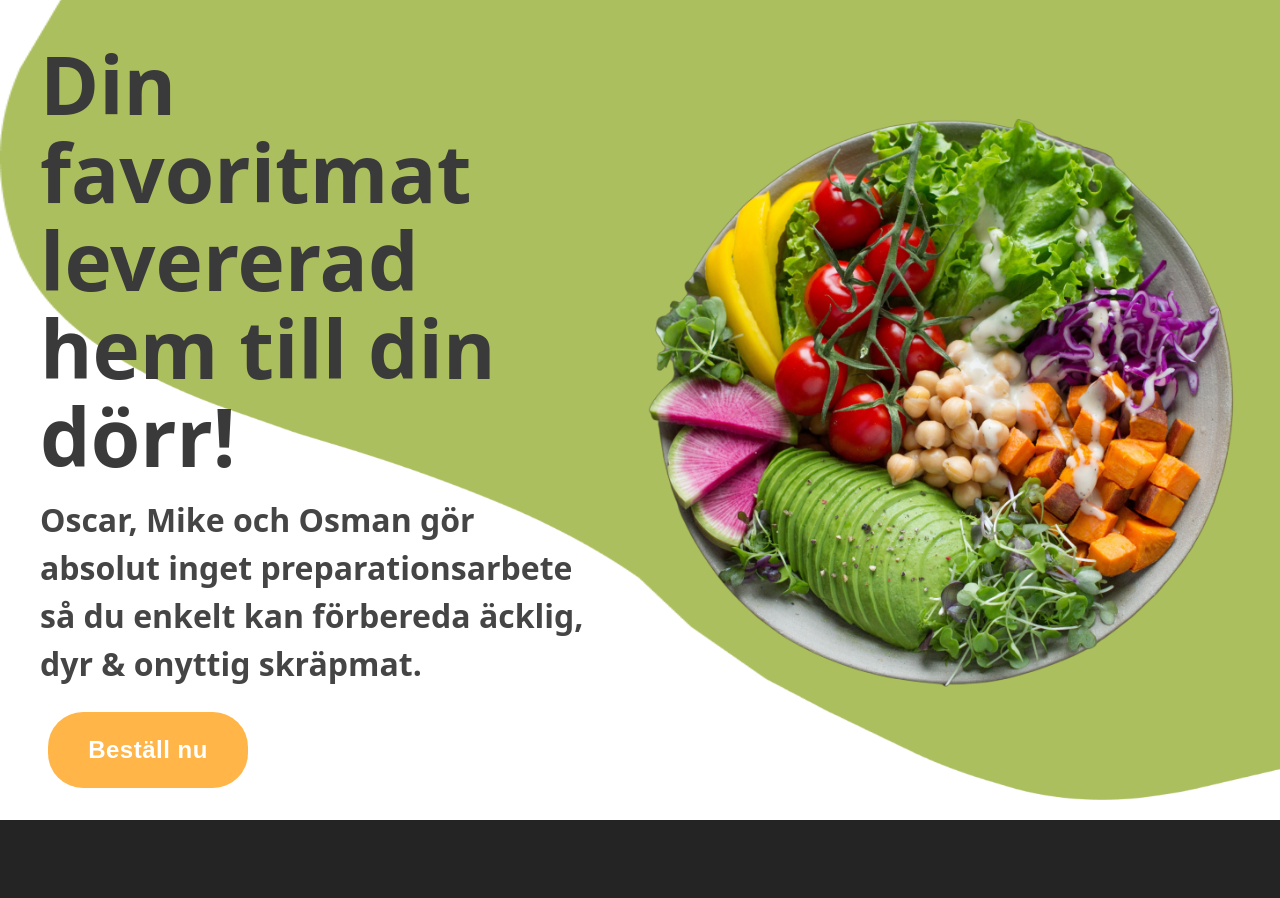
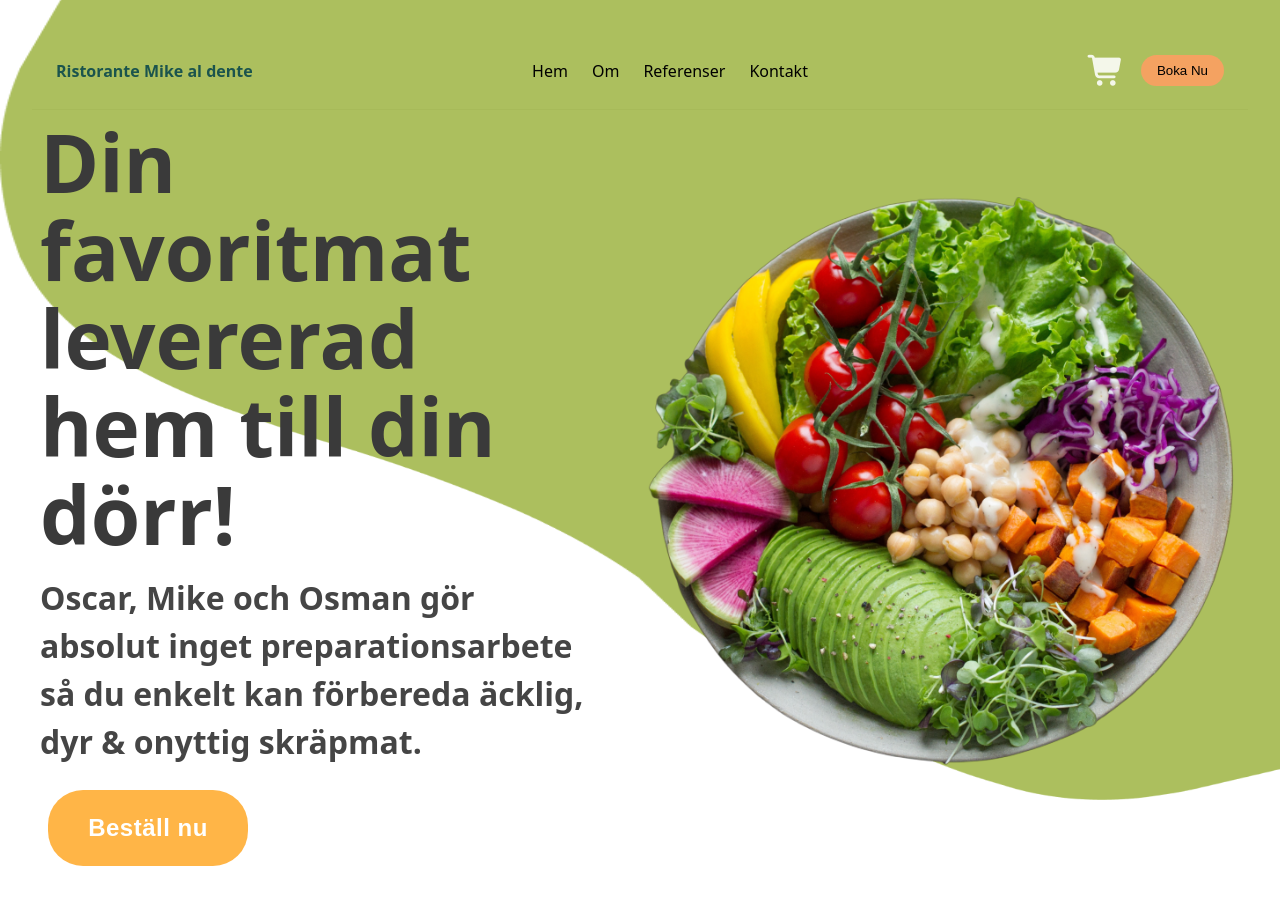
Before and after one commit to OscarTaberman/systementorfood, a React (Vite) app: page / in a window 1280 px wide. Before the commit the page ends 820 px from the top, so only its background shows below. Built offline with nearby package versions, Linux system fonts and the light colour scheme.

Commit message:
added cart icon and hover effects, nu ska den fkn funka

```diff
--- a/index.html
+++ b/index.html
@@ -5,6 +5,7 @@
     <link rel="icon" type="image/svg+xml" href="/vite.svg" />
     <meta name="viewport" content="width=device-width, initial-scale=1.0" />
     <title>systementorfood</title>
+    <link rel="stylesheet" href="https://cdnjs.cloudflare.com/ajax/libs/font-awesome/7.0.1/css/all.min.css" integrity="sha512-2SwdPD6INVrV/lHTZbO2nodKhrnDdJK9/kg2XD1r9uGqPo1cUbujc+IYdlYdEErWNu69gVcYgdxlmVmzTWnetw==" crossorigin="anonymous" referrerpolicy="no-referrer" />
   </head>
   <body>
     <div id="root"></div>
--- a/src/App.css
+++ b/src/App.css
@@ -75,3 +75,89 @@ body {
   height: 100%;
   opacity: 0.7;
 }
+
+.read-the-docs {
+  color: #888;
+}
+
+
+
+/* header stylingen  */
+.header {
+  background: #ffffff;
+  border-bottom: 1px solid #eee;
+}
+.header-container {
+  max-width: 1200px;
+  margin: 0 auto;
+  padding: 16px 24px;
+  display: flex;
+  align-items: center;
+  justify-content: space-between;
+}
+
+/* Loggan */
+.logo {
+  font-weight: bold;
+  color: #1b544d;
+  z-index: 10;
+}
+
+/* navigation */
+.nav ul {
+  display: flex;
+  gap: 24px;
+  list-style: none;
+  margin: 0;
+  padding: 0;
+}
+.nav li {
+  cursor: pointer;
+  color: #222;
+  transition: color 0.4s ease;
+}
+.nav li:hover {
+  transform: scale(1.09);
+}
+.nav li:hover a {
+    color: #a44b85;
+
+}
+.nav{
+  z-index: 10;
+
+}
+.nav a {
+  color: black;
+  text-decoration: none;
+}
+.actions {
+  z-index: 10;
+}
+
+
+/* actions */
+.actions {
+  display: flex;
+  align-items: center;
+  gap: 16px;
+}
+.actions:hover {
+  transform: scale(1.09);
+}
+.cta {
+  background: #f4a261;
+  border: none;
+  padding: 8px 16px;
+  border-radius: 999px;
+  cursor: pointer;
+}
+
+.cart{
+ z-index: 10;
+ font-size: 30px;
+}
+.cart:hover{
+  cursor: pointer;
+  transform: scale(1.09);
+}
--- a/src/App.jsx
+++ b/src/App.jsx
@@ -2,12 +2,14 @@ import { useState } from 'react'
 import './App.css'
 import './components/Home.jsx'
 import Home from './components/Home.jsx'
+import Header from './components/Header.jsx'
 
 function App() {
   const [count, setCount] = useState(0)
 
   return (
     <>
+      <Header/>
       <Home />
     </>
   )
--- a/src/components/Header.Jsx
+++ b/src/components/Header.Jsx
@@ -17,7 +17,7 @@ export default function Header() {
                 </nav>
 
                 <div className="actions">
-                    <span className="cart">🛒</span>
+                    <span className="cart"><i class="fa-solid fa-cart-shopping"></i></span>
                     <button className="cta">Boka Nu</button>
 
                 </div>
```
